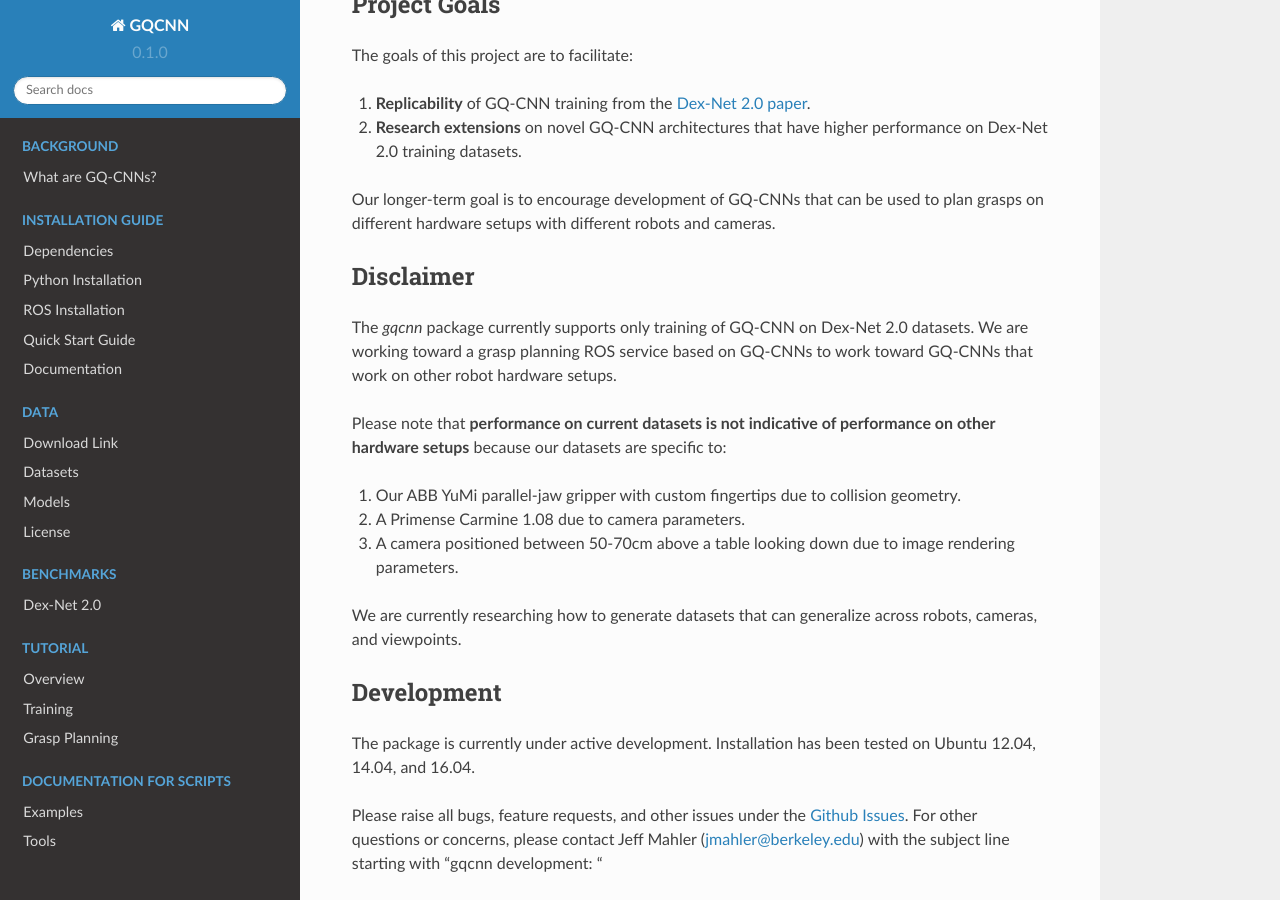
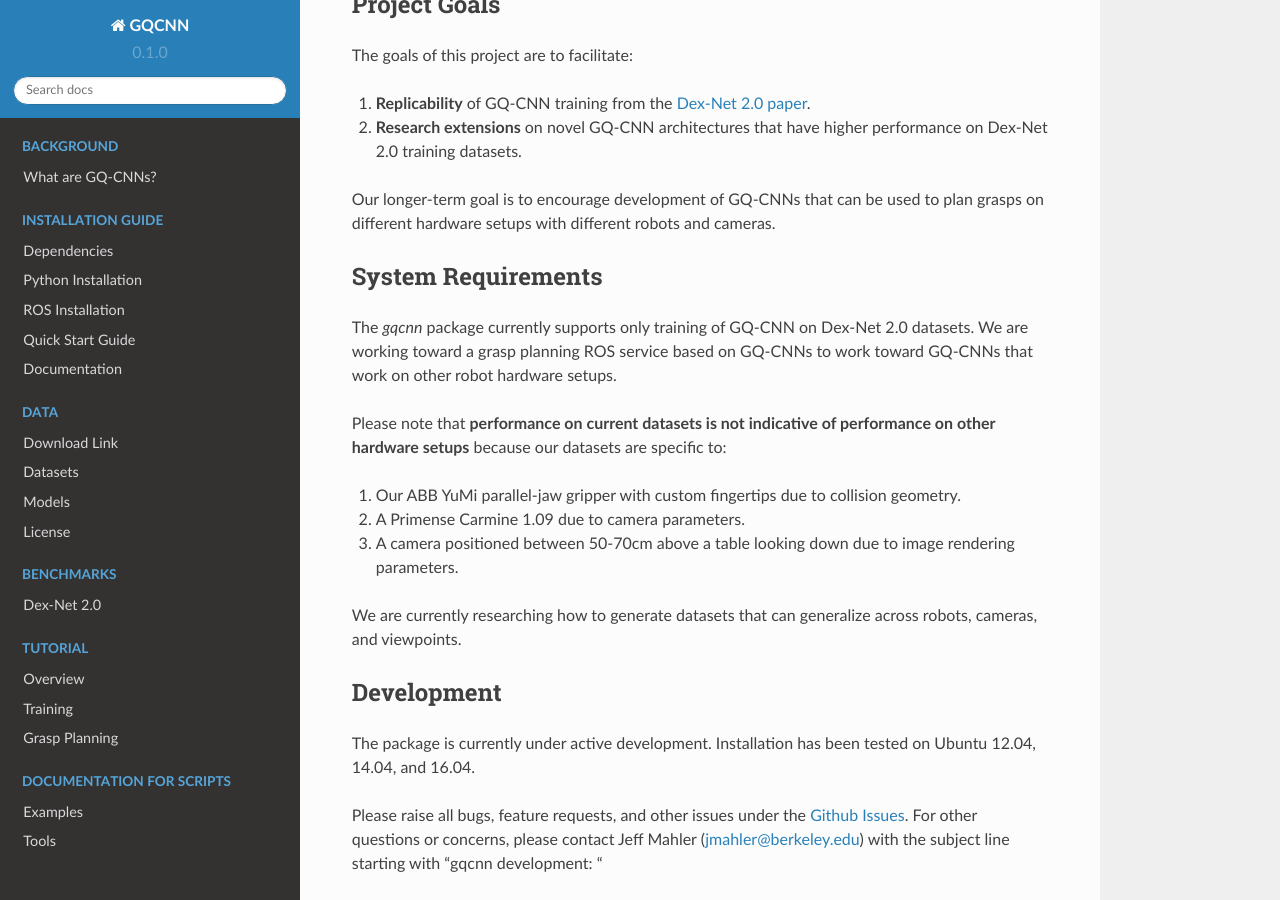
Before and after one commit to BerkeleyAutomation/gqcnn, a Sphinx documentation site: the page built from docs/source/index.rst, in a window 1280 px wide and 900 px high, scrolled down 1324 px. Built offline with Sphinx 7.4.7 and the Read the Docs theme 2.0.0, drawn with Linux system fonts in a browser that asks for light colours.

Commit message:
Rename "Disclaimer" to "System Requirements" on the github page

```diff
--- a/docs/source/index.rst
+++ b/docs/source/index.rst
@@ -39,15 +39,15 @@ The goals of this project are to facilitate:
 
 Our longer-term goal is to encourage development of GQ-CNNs that can be used to plan grasps on different hardware setups with different robots and cameras.
 
-Disclaimer
-----------
+System Requirements
+-------------------
 The `gqcnn` package currently supports only training of GQ-CNN on Dex-Net 2.0 datasets.
 We are working toward a grasp planning ROS service based on GQ-CNNs to work toward GQ-CNNs that work on other robot hardware setups.
 
 Please note that **performance on current datasets is not indicative of performance on other hardware setups** because our datasets are specific to:
 
 1) Our ABB YuMi parallel-jaw gripper with custom fingertips due to collision geometry.
-2) A Primense Carmine 1.08 due to camera parameters.
+2) A Primense Carmine 1.09 due to camera parameters.
 3) A camera positioned between 50-70cm above a table looking down due to image rendering parameters.
 
 We are currently researching how to generate datasets that can generalize across robots, cameras, and viewpoints.
```
